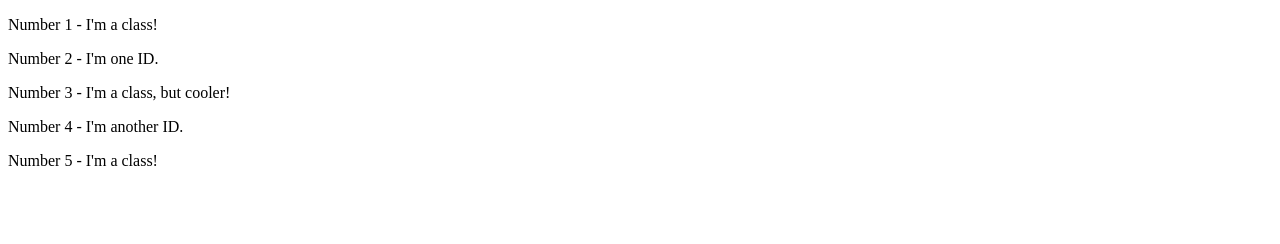
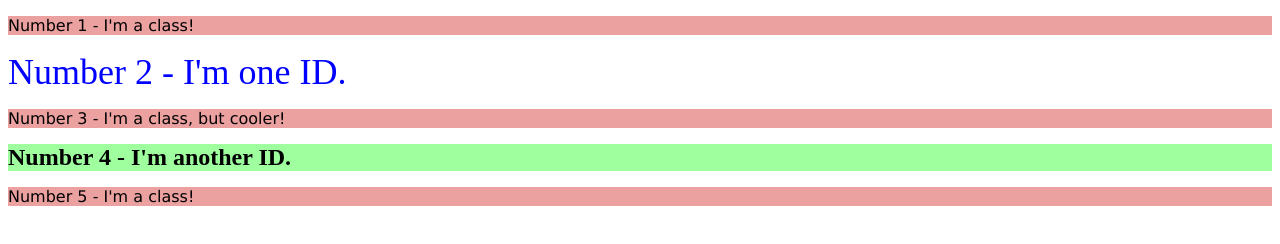
Before and after one commit to PatrickFrueh/the-odin-project, a plain HTML site: page foundations/02-class-id-selectors/index.html in a window 1280 px wide. Drawn offline with Linux system fonts and the light colour scheme.

Commit message:
Complete 02 using basic css features

```diff
--- a/foundations/02-class-id-selectors/index.html
+++ b/foundations/02-class-id-selectors/index.html
@@ -8,10 +8,10 @@
     <link rel="stylesheet" href="style.css">
   </head>
   <body>
-    <p>Number 1 - I'm a class!</p>
-    <div>Number 2 - I'm one ID.</div>
-    <p>Number 3 - I'm a class, but cooler!</p>
-    <div>Number 4 - I'm another ID.</div>
-    <p>Number 5 - I'm a class!</p>
+    <p class="odd">Number 1 - I'm a class!</p>
+    <div id="weird">Number 2 - I'm one ID.</div>
+    <p class="odd" class="cool">Number 3 - I'm a class, but cooler!</p>
+    <div id="even">Number 4 - I'm another ID.</div>
+    <p class="odd">Number 5 - I'm a class!</p>
   </body>
 </html>
--- a/foundations/02-class-id-selectors/style.css
+++ b/foundations/02-class-id-selectors/style.css
@@ -0,0 +1,20 @@
+.odd {
+    background-color: rgb(236, 161, 161);
+    font-family: Verdana, "DejaVu Sans", sans-serif;
+}
+
+.cool{
+    font-size: 24px;
+}
+
+#weird {
+    color: rgb(0, 0, 255);
+    font-size: 36px;
+}
+
+#even {
+    background-color: rgb(159, 255, 159);
+    font-size: 24px;
+    font-weight: 700;
+}
+/* p3 = unique
```
